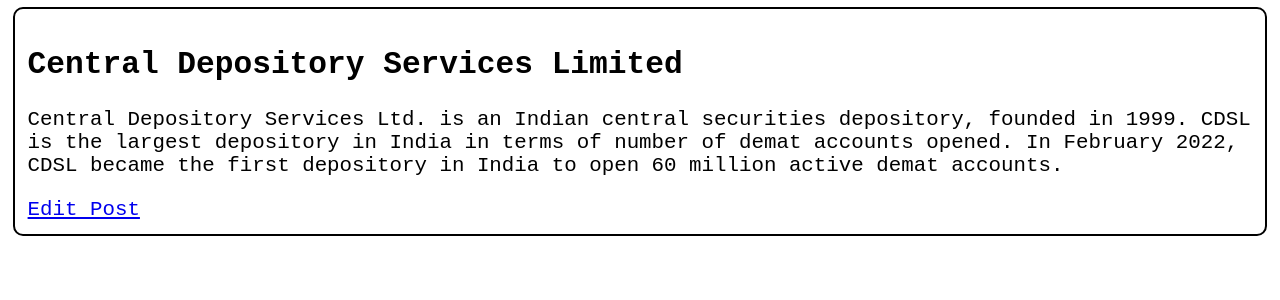
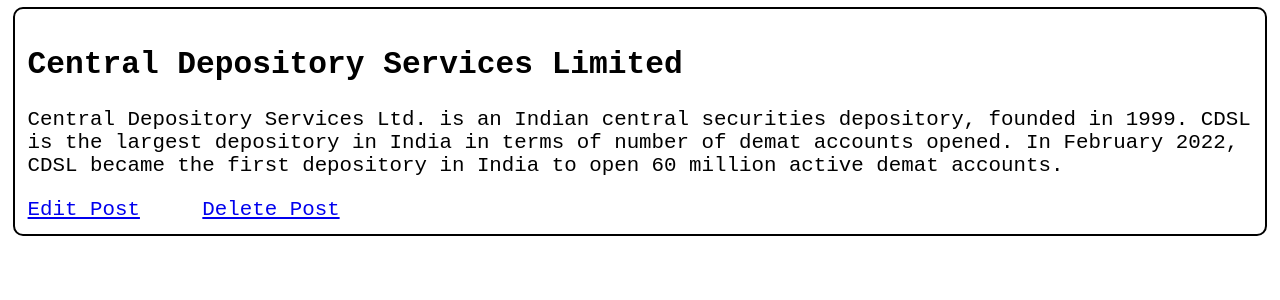
Before and after one commit to komalkoutilya/django-for-beginners, a Django app: page /post/1/ in a window 1280 px wide. Shown: the part 150-450 px from the top of the page. Run offline with Django 4.2, Linux system fonts and the light colour scheme; data comes from the database, SQL or seed files in the repository; both versions use the stored data as it was after the commit.

Commit message:
delete-blog-feature-added

```diff
--- a/Blog_App/blog/urls.py
+++ b/Blog_App/blog/urls.py
@@ -1,5 +1,5 @@
 from django.urls import path
-from .views import BlogListView, BlogDetailView, BlogCreateView, BlogUpdateView
+from .views import BlogListView, BlogDetailView, BlogCreateView, BlogUpdateView, BlogDeleteView
 # specify url-pattersn here
 
 urlpatterns=[
@@ -7,4 +7,5 @@
     path('post/<int:pk>/',BlogDetailView.as_view(),name="post_detail"),
     path('post/new/',BlogCreateView.as_view(),name="post_new"),
     path('post/<int:pk>/edit/',BlogUpdateView.as_view(),name="post_edit"),
+    path('post/<int:pk>/delete/',BlogDeleteView.as_view(),name="post_delete")
 ]
--- a/Blog_App/blog/views.py
+++ b/Blog_App/blog/views.py
@@ -1,7 +1,8 @@
 from django.shortcuts import render
 from django.views.generic import ListView, DetailView # for
-from django.views.generic.edit import CreateView, UpdateView # for create, update and delete forms
+from django.views.generic.edit import CreateView, UpdateView, DeleteView # for create, update and delete forms
 from .models import Post
+from django.urls import reverse_lazy
 # Create your views here.
 
 class BlogListView(ListView):
@@ -27,3 +28,8 @@
     model=Post
     template_name="post_edit.html"
     fields=['title', 'body']
+
+class BlogDeleteView(DeleteView):
+    model=Post
+    template_name="post_delete.html"
+    success_url=reverse_lazy("home")
--- a/Blog_App/templates/post_detail_view.html
+++ b/Blog_App/templates/post_detail_view.html
@@ -9,5 +9,7 @@
     <h2>{{komal.title}}</h2>
     <p>{{komal.body}}</p>
     <a href="{% url 'post_edit' komal.pk %}">Edit Post</a>
+    &nbsp;&nbsp;&nbsp;
+    <a href="{% url 'post_delete' komal.pk %}">Delete Post</a>
 </div>
 {% endblock content %}
```
Also changed, not shown: Blog_App/templates/post_delete.html (added, +12 -0 lines), Blog_App/db.sqlite3.
